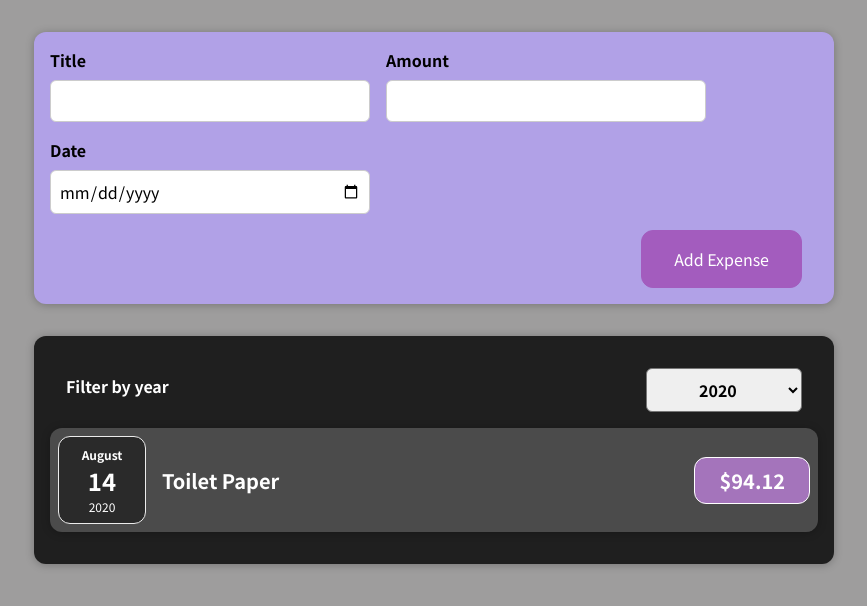
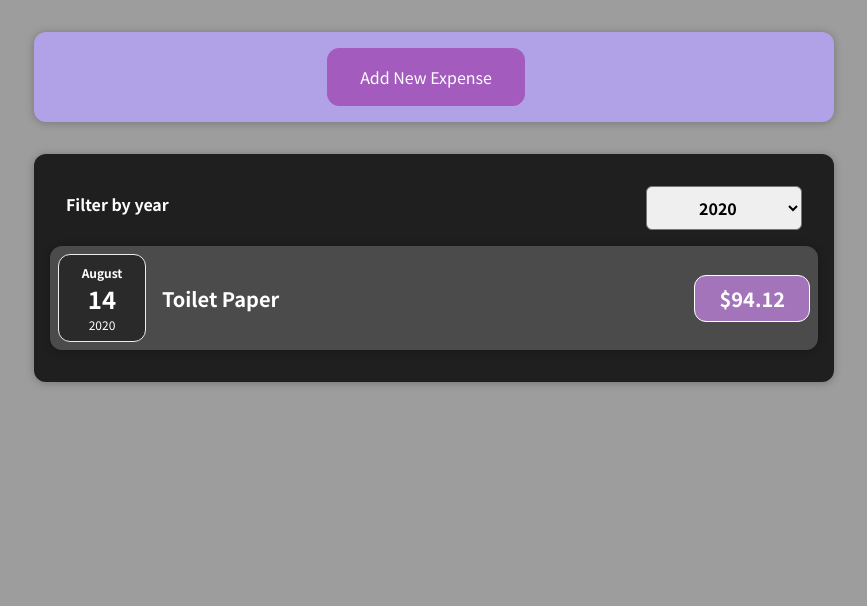
Before and after one commit to TatyCoder/React-New-Course, a React (Create React App) app: page / in a window 1280 px wide. Shown: the top 606 px of the page, without its empty margins (206-1073 px from the left). Built offline with nearby package versions, Linux system fonts and the light colour scheme.

Commit message:
Rendering a form conditionally

```diff
--- a/src/components/ExpenseForm.js
+++ b/src/components/ExpenseForm.js
@@ -68,7 +68,8 @@
         setEnteredDate('');
     };
 
-    // Now implementing two-way binding***, adding the value attribute inside the input element:
+    // Now implementing two-way binding***, adding the value attribute inside the input element.
+    // Adding a Cancel button which doesn't submit the form but that executes a function when it's pressed:
     return (
         <form onSubmit={submitHandler}>
         <div className="new-expense__controls">
@@ -102,6 +103,7 @@
             </div>
         </div>
         <div className="new-expense__actions">
+            <button type="button" onClick={props.onCancel}>Cancel</button>
             <button type="submit">Add Expense</button>
         </div>
     </form>
--- a/src/components/NewExpense.js
+++ b/src/components/NewExpense.js
@@ -1,8 +1,12 @@
 import ExpenseForm from './ExpenseForm';
 import './NewExpense.css';
+import { useState } from 'react';
 
-// To pass the expenseData to NewExpense by adding a new prop*:
+// To pass the expenseData to NewExpense by adding a new prop*.
+// Adding a new state here which should be conditionally render on the screen:
 const NewExpense = (props) => {
+    const [isEditing, setIsEditing] = useState(false);
+
     const saveExpenseDataHandler = (enteredExpenseData) => {
         const expenseData = {
             ...enteredExpenseData,  // To copy the object which I generate into submitHandler.
@@ -12,11 +16,31 @@
         // Here instead of logging my expenseData, I will access props onAddExpense and execute it here:
         // console.log(expenseData);
         props.onAddExpense(expenseData);  // Passing the generated expenseData as an argument**.
+        setIsEditing(false);  // To close the form if it's submitted.
     };
 
-    // Adding the new prop (name of my choice, starting with on...) to ExpenseForm*:
+    // Adding a new function which should be trigger when the 'Add New Expense' button is clicked:
+    const startEditingHandler = () => {
+        setIsEditing(true);
+    };
+
+    // Adding a new function which should be trigger when the 'Cancel' button is clicked:
+    const stopEditingHandler = () => {
+        setIsEditing(false);
+    };
+
+    // Adding the new prop (name of my choice, starting with on...) to ExpenseForm*.
+    // Now I want to render this form conditionally, sometimes instead of the form I'll show this
+    // new button, using the IsEditing state to control which of the two elements is shown,
+    // if isEditing is false I'll show the button and if it's true I'll show the form:
     return <div className="new-expense">
-        <ExpenseForm onSaveExpenseData={saveExpenseDataHandler}/>
+        {!isEditing && <button onClick={startEditingHandler}>Add New Expense</button>}
+        {isEditing && (
+            <ExpenseForm
+                onSaveExpenseData={saveExpenseDataHandler}
+                onCancel={stopEditingHandler}
+            />
+        )}
     </div>
 };
 
```
Also changed, not shown: 1 other file (tests, documents, lock files or other folders).
